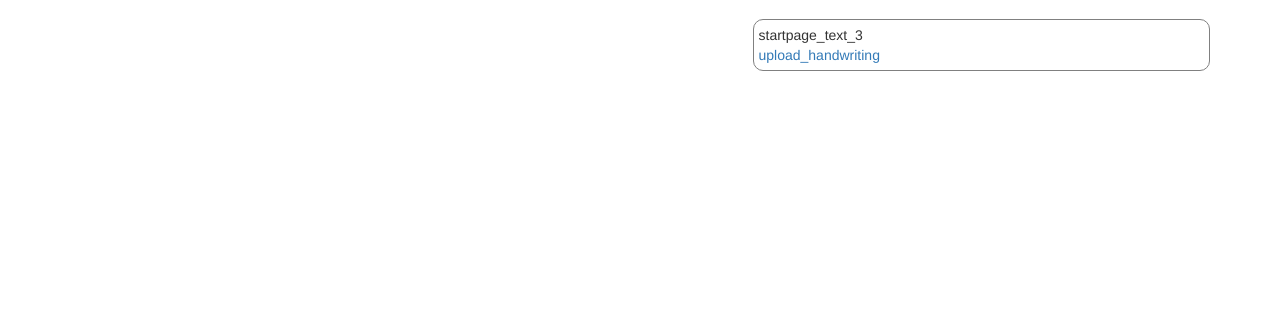
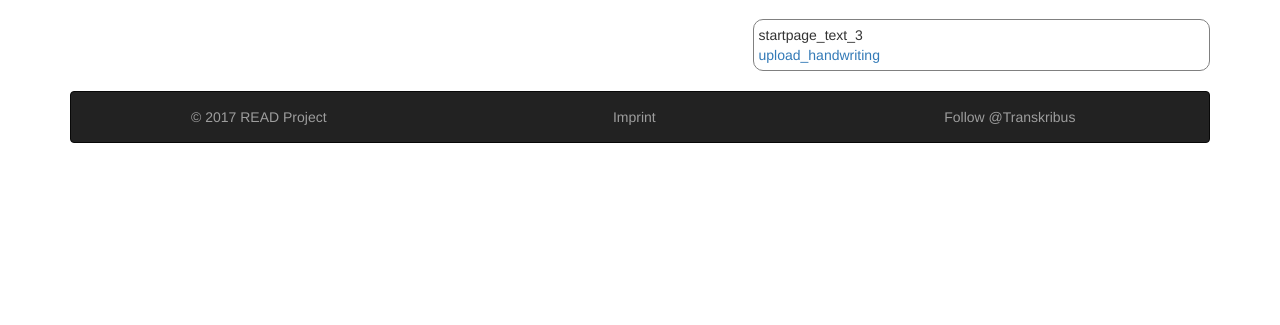
Before and after one commit to Transkribus/FamousHands, a Django app: template fh2/fh/templates/fh/index.html in a window 1280 px wide. Shown: the part 475-800 px from the top of the page. Run offline with Django 3.2, Linux system fonts and the light colour scheme; the template is opened without the code that fills it, so the values that code supplies are empty; some libraries are stand-ins or nearby versions.

Commit message:
added footer

```diff
--- a/fh2/fh/templates/fh/index.html
+++ b/fh2/fh/templates/fh/index.html
@@ -27,6 +27,8 @@
                 padding: 5px;
                 border-color: grey;
             }
+
+
 
         </style>
     </head>
@@ -210,6 +212,18 @@
                 </div>
 
             </div>  <!-- class="row" -->
+            <br/>
+            <footer class="navbar navbar-inverse " id="colophon" role="contentinfo" style=" ">
+                <ul class="nav navbar-nav" style="display:block;width: 100%;">
+                    <li style="display: inline;text-align:center;width:33%" ><a target="_plain" href="https://read.transkribus.eu/">&copy; 2017 READ Project</a></li>
+                    <li style="display: inline;text-align:center;width:33%"><a target="_plain" href="https://www.uibk.ac.at/impressum/">Imprint</a></li>
+                    <li style="display: inline;text-align:center;width:33%;">
+                        <a target="_plain" href="https://twitter.com/Transkribus?ref_src=twsrc%5Etfw" class="twitter-follow-button" data-show-count="false">Follow @Transkribus</a>
+
+
+                    </li>
+                </ul>
+            </footer>
         </div>
     </body>
 </html>
```
